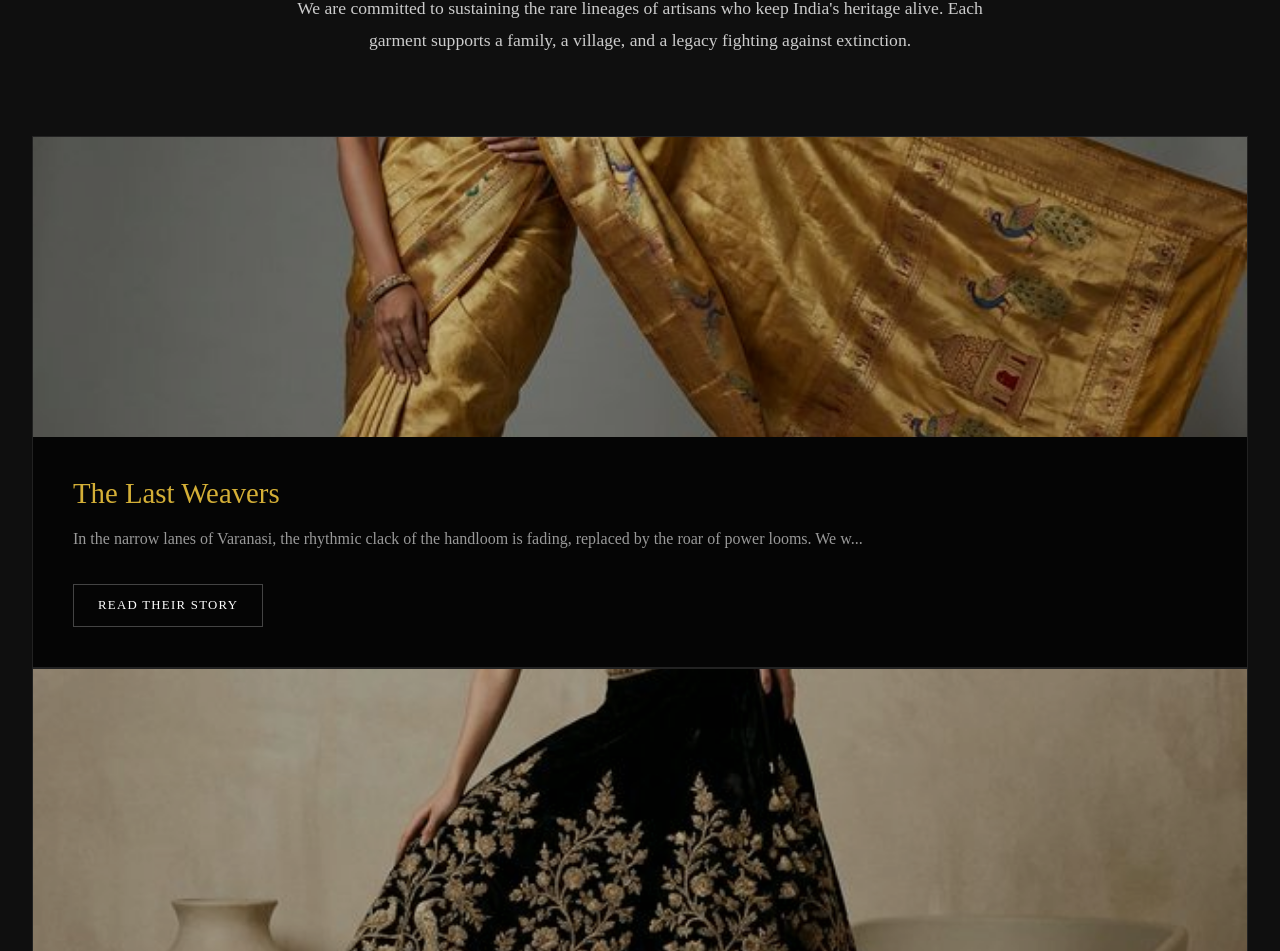
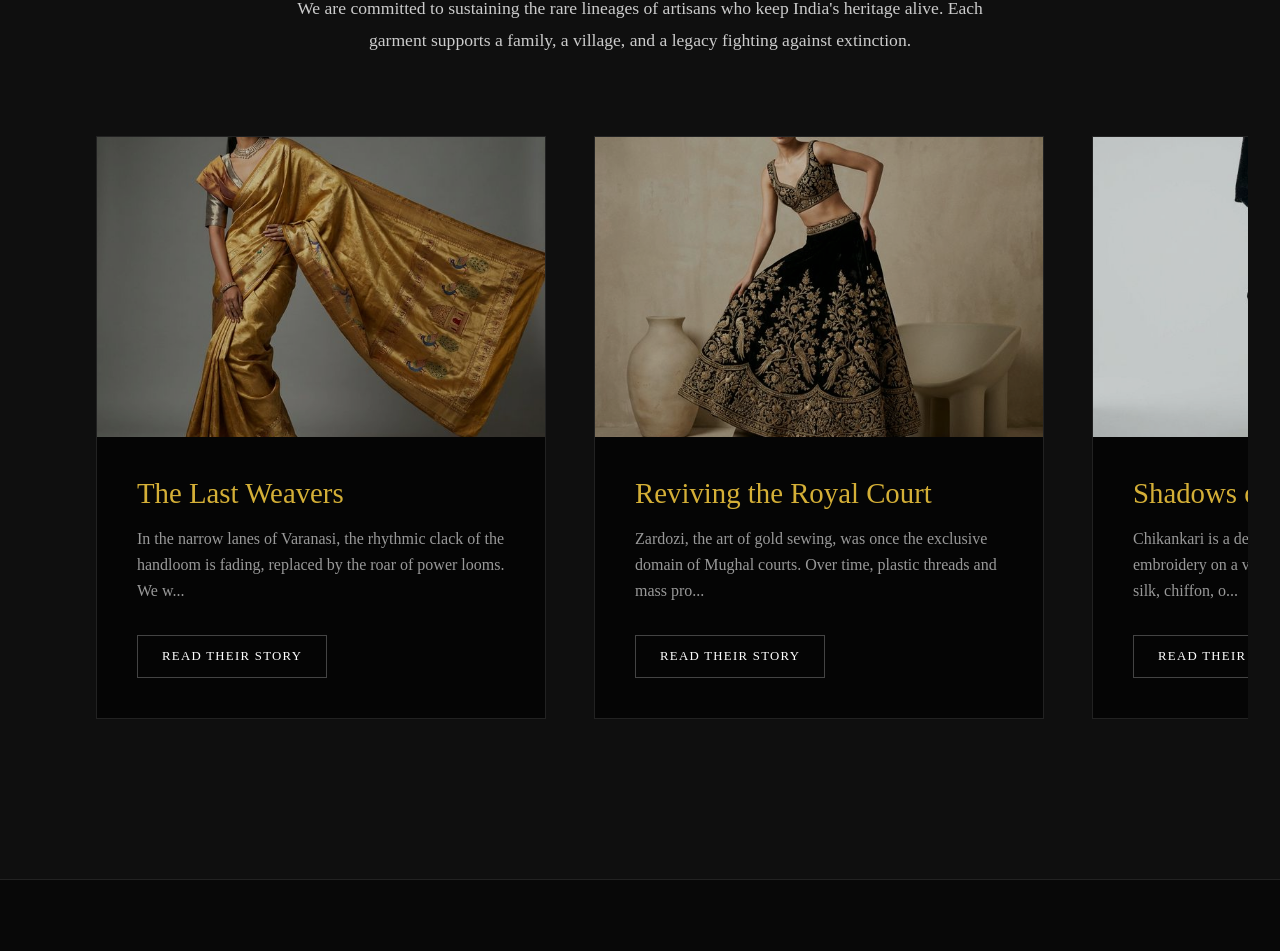
Before and after one commit to harsh785/Label-project, a Next.js app in the folder web/: page /Label-project/atelier in a window 1280 px wide. Shown: the part 4491-5442 px from the top of the page. Built offline with nearby package versions, Linux system fonts and the light colour scheme; a web font is replaced by a local one.

Commit message:
Style: Implement horizontal slider for Atelier stories

```diff
--- a/web/src/app/atelier/page.module.css
+++ b/web/src/app/atelier/page.module.css
@@ -190,19 +190,36 @@
     line-height: 1.8;
 }
 
-.storiesGrid {
-    display: grid;
-    grid-template-columns: repeat(auto-fit, minmax(400px, 1fr));
-    gap: 4rem;
-    max-width: 1200px;
-    margin: 0 auto;
+.storiesSliderContainer {
+    width: 100%;
+    overflow-x: auto;
+    padding-bottom: 2rem;
+    scrollbar-width: none;
+    /* Firefox */
+    -ms-overflow-style: none;
+    /* IE/Edge */
+}
+
+.storiesSliderContainer::-webkit-scrollbar {
+    display: none;
+    /* Chrome/Safari */
+}
+
+.storiesSlider {
+    display: flex;
+    gap: 3rem;
+    padding: 0 5vw;
+    /* Center the first card */
+    width: max-content;
 }
 
 .storyCard {
+    flex: 0 0 450px;
     background: #050505;
     border: 1px solid #222;
     text-align: left;
     transition: transform 0.3s;
+    scroll-snap-align: center;
 }
 
 .storyCard:hover {
```
